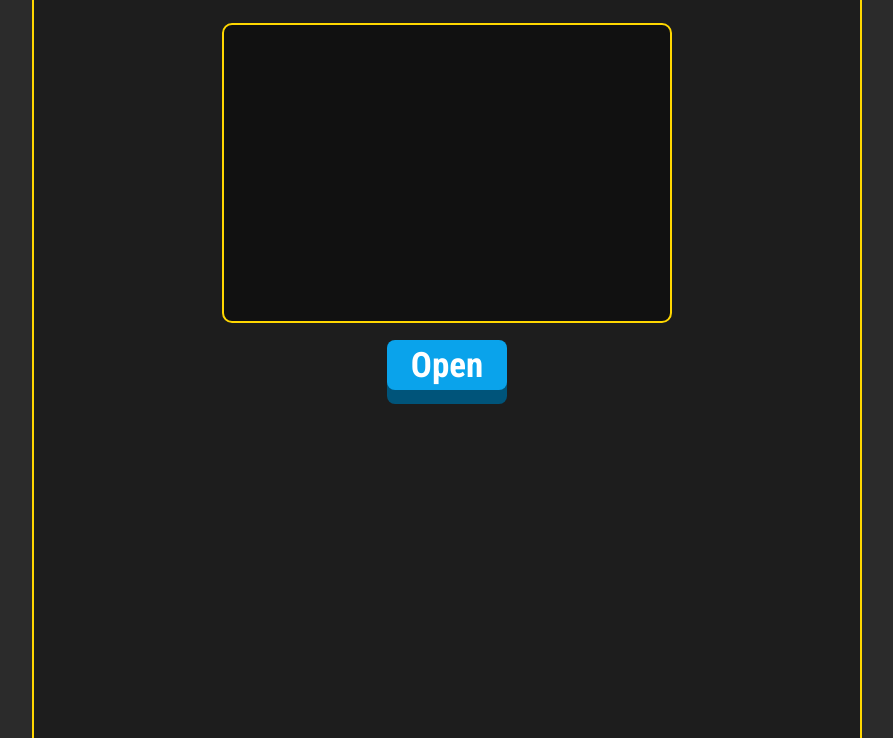
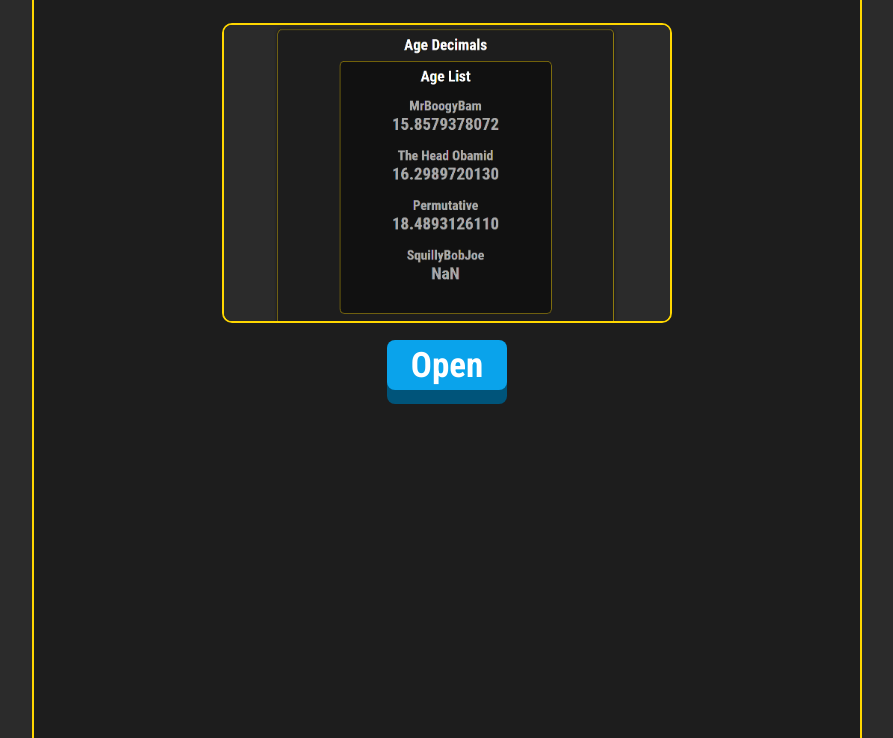
Before and after one commit to MrBoogyBam/Business-Incorporated, a plain HTML site: page index.html in a window 1280 px wide. Shown: the part 62-800 px from the top of the page, without its empty margins (193-1086 px from the left). Drawn offline with Linux system fonts and the light colour scheme.

Commit message:
Added age decimals redirect to main page

```diff
--- a/index.html
+++ b/index.html
@@ -11,7 +11,7 @@
     <div class="container-main">
         <h1 class="heading">Business Incorporated</h1>
         <div class="container">
-
+            <img class="age-img" src="images/age.png">
         </div>
         <button class="web-button" id="age-button">Open</button>
     </div>
--- a/style.css
+++ b/style.css
@@ -43,6 +43,14 @@ body {
     border-radius: 10px;
     border: solid 2px gold;
     background-color: rgb(17, 17, 17);
+    overflow: hidden;
+}
+
+.age-img {
+    position: relative;
+    top: -1%;
+    max-width: 100%;
+    max-height: 110%;
 }
 
 .web-button {
```
Also changed, not shown: images/age.png (added).
